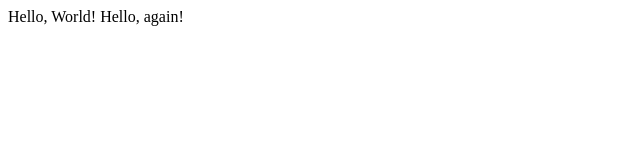
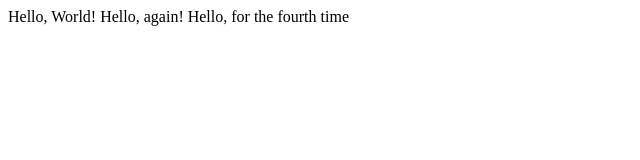
Before and after one commit to RedRubicon/cs50-wp, a plain HTML site: page lesson0/hello.html in a window 1280 px wide. Shown: the whole page, without its empty margins (0-640 px from the left). Drawn offline with Linux system fonts and the light colour scheme.

Commit message:
Update hello.html

```diff
--- a/lesson0/hello.html
+++ b/lesson0/hello.html
@@ -6,5 +6,6 @@
     <body>
         Hello, World!
         Hello, again!
+        Hello, for the fourth time
     </body>
 </html>
```
